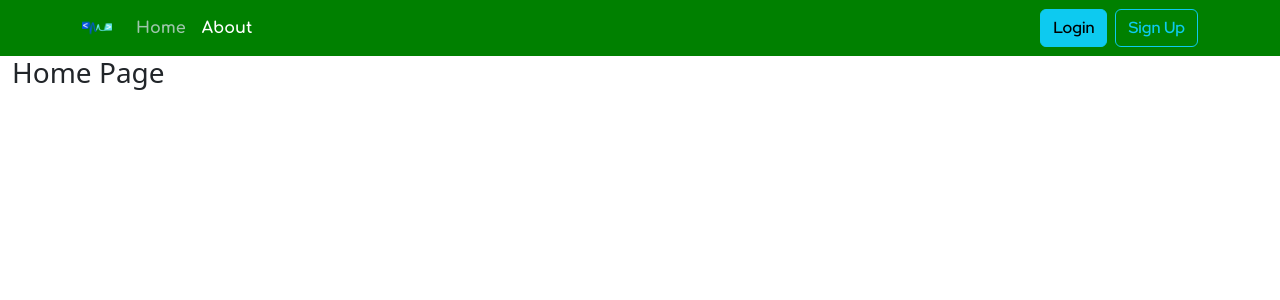
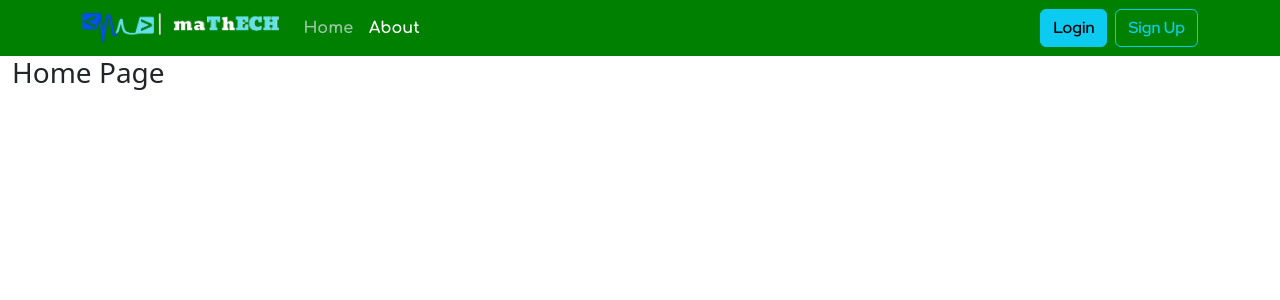
Before and after one commit to lng-athens/maThECH-frontend, a React (Create React App) app: page / in a window 1280 px wide. Shown: the top 300 px of the page. Built offline with nearby package versions, Linux system fonts and the light colour scheme; no server answers; a web font is replaced by a local one.

Commit message:
Included logo

```diff
--- a/src/components/AppNavbar.jsx
+++ b/src/components/AppNavbar.jsx
@@ -19,7 +19,7 @@ export default function AppNavbar() {
         <Navbar expand="md" className="mathech-bg-primary">
             <Container>
                 <Navbar.Brand as={Link} to={user.id === null ? "/" : "/utility/generator"} className="d-inline">
-                    <Image alt="logo" src={process.env.PUBLIC_URL + '/logo512.png'} width={30} height={30} className="d-inline-block align-bottom" />
+                    <Image alt="logo" src={process.env.PUBLIC_URL + '/logo.png'} height={30} className="d-inline-block align-bottom" />
                 </Navbar.Brand>
 
                 <Navbar.Toggle aria-controls="header-nav" className="mathech-fc-tertiary mathech-border-tertiary"><FontAwesomeIcon icon="fa-solid fa-bars" /></Navbar.Toggle>
```
Also changed, not shown: public/logo.png (added).
